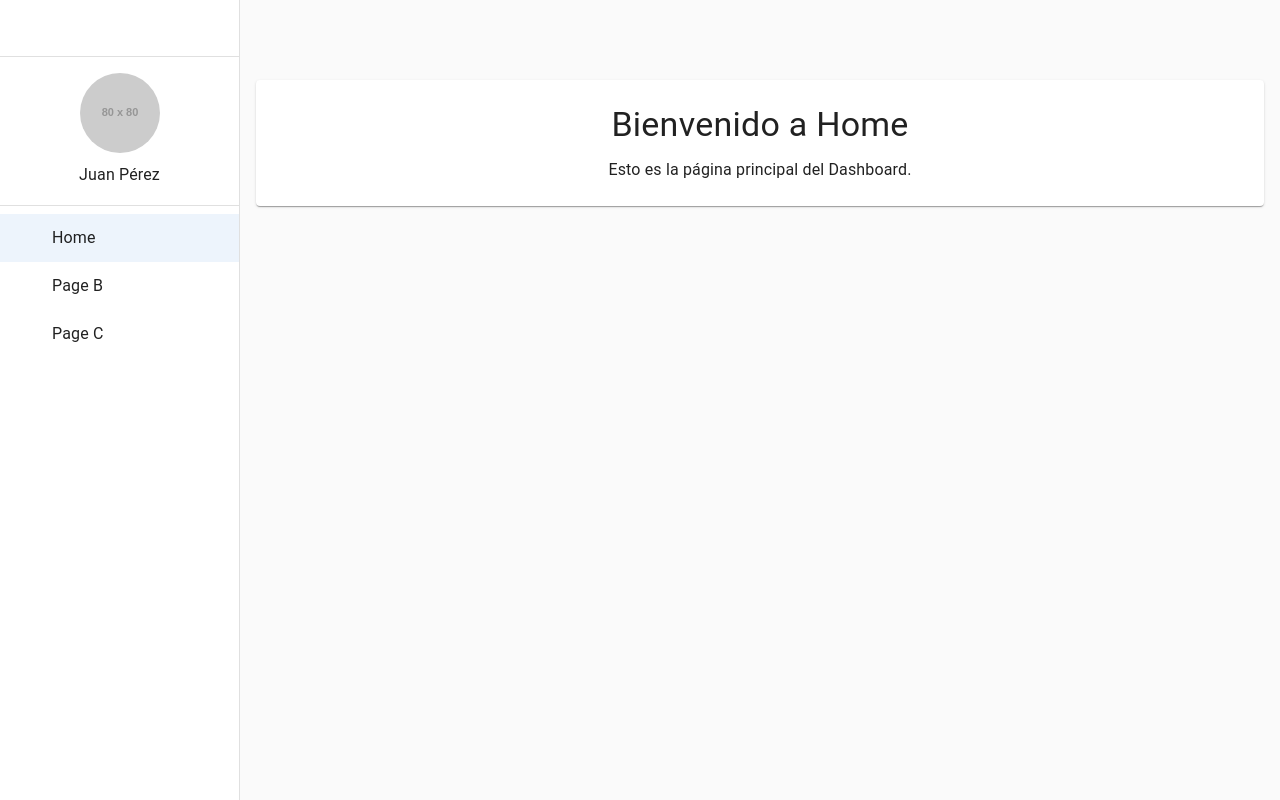
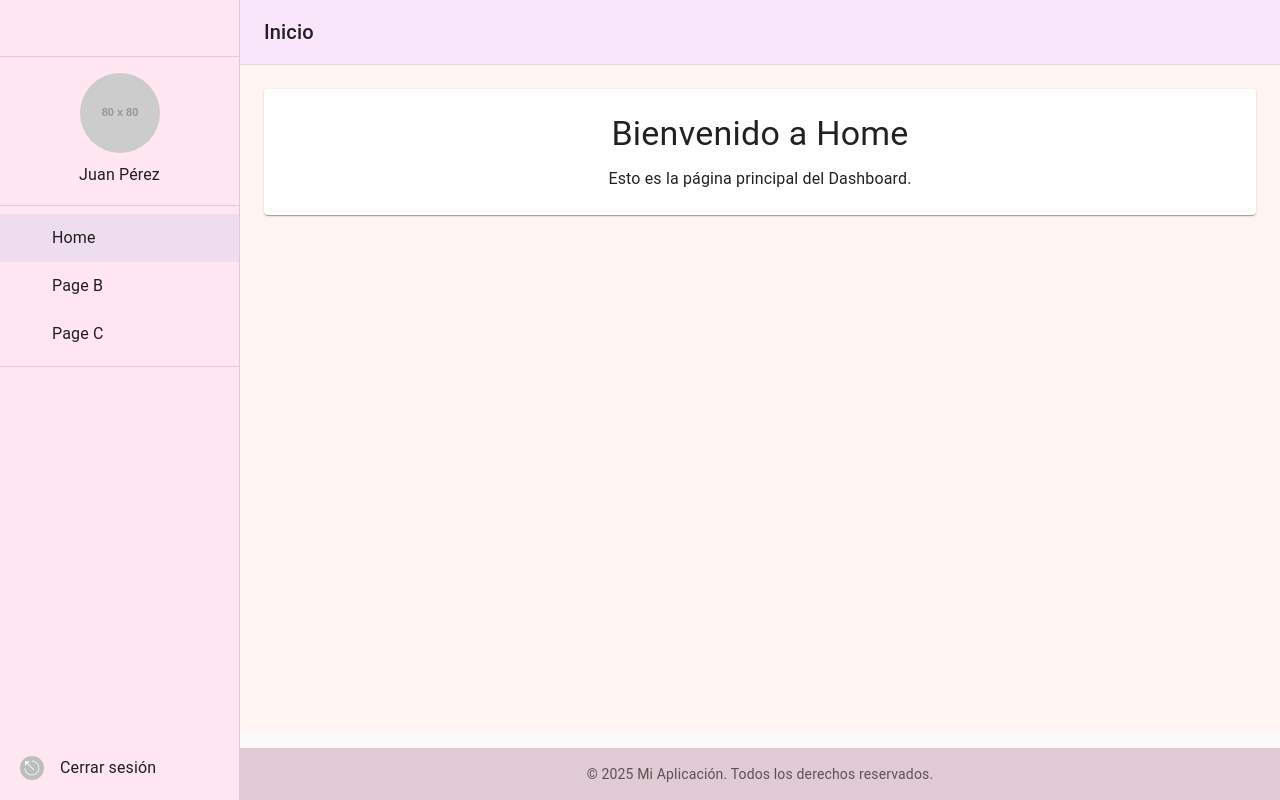
Before and after one commit to JaviFiallos/here-front, a React (Vite) app: page /dashboard/home in a window 1280 px wide. Built offline with nearby package versions, Linux system fonts and the light colour scheme; some icons are missing.

Commit message:
Cambio de color

```diff
--- a/src/components/Layout/MainLayout.tsx
+++ b/src/components/Layout/MainLayout.tsx
@@ -1,20 +1,47 @@
-// src/layout/DashboardLayout.tsx
+// src/components/Layout/MainLayout.tsx
 import React from 'react';
-import { Outlet } from 'react-router-dom';
-import { Box, Toolbar } from '@mui/material';
+import { Box } from '@mui/material';
 import Sidebar from '../Sidebar/Sidebar';
+import Header from '../Header/Header';
+import Footer from '../Footer/Footer';
+import { Outlet, useLocation } from 'react-router-dom';
+
+const getTitleFromPath = (pathname: string): string => {
+  switch (pathname) {
+    case '/dashboard/home':
+      return 'Inicio';
+    case '/dashboard/pageb':
+      return 'Página B';
+    case '/dashboard/pagec':
+      return 'Página C';
+    default:
+      return '';
+  }
+};
 
 const MainLayout: React.FC = () => {
+  const location = useLocation();
+  const title = getTitleFromPath(location.pathname);
+
   return (
-    <Box sx={{ display: 'flex' }}>
-      {/* Sidebar (Drawer) */}
+    <Box sx={{ display: 'flex', height: '100vh' }}>
+      {/* Sidebar */}
       <Sidebar />
 
-      {/* Contenido principal: se ajusta para dejar espacio al Drawer */}
-      <Box component="main" sx={{ flexGrow: 1, p: 2 }}>
-        {/* Toolbar vacía para que el contenido quede debajo del AppBar si existiera. */}
-        <Toolbar />
-        <Outlet />
+      {/* Contenido principal */}
+      <Box sx={{ flexGrow: 1, display: 'flex', flexDirection: 'column' }}>
+        {/* Header dinámico */}
+        <Header title={title} />
+
+        {/* Contenido */}
+        <Box sx={{ flexGrow: 1, p: 3, overflowY: 'auto', backgroundColor: '#FFF6F3' }}>
+
+          <Outlet />
+
+        </Box>
+
+        {/* Footer fijo dentro del flujo */}
+        <Footer />
       </Box>
     </Box>
   );
--- a/src/components/Sidebar/Sidebar.tsx
+++ b/src/components/Sidebar/Sidebar.tsx
@@ -34,6 +34,7 @@ const StyledDrawer = styled(Drawer, {
   '& .MuiDrawer-paper': {
     width: open ? DRAWER_WIDTH_OPEN : DRAWER_WIDTH_CLOSED,
     overflowX: 'hidden',
+    backgroundColor: '#ffe6f0',
     transition: theme.transitions.create('width', {
       easing: theme.transitions.easing.sharp,
       duration: theme.transitions.duration.enteringScreen,
@@ -135,6 +136,34 @@ const Sidebar: React.FC = () => {
           );
         })}
       </List>
+      <Divider />
+
+{/* Opción de Cerrar sesión */}
+<List sx={{ mt: 'auto' }}>
+  <ListItemButton
+    onClick={() => {
+      // Aquí puedes limpiar datos de sesión, redirigir, etc.
+      console.log('Cerrar sesión');
+      navigate('/login'); // o a donde corresponda
+    }}
+    sx={{
+      justifyContent: open ? 'initial' : 'center',
+      px: 2.5,
+    }}
+  >
+    <ListItemIcon
+      sx={{
+        minWidth: 0,
+        mr: open ? 2 : 'auto',
+        justifyContent: 'center',
+      }}
+    >
+      <Avatar sx={{ width: 24, height: 24 }}>⎋</Avatar> {/* o un icono */}
+    </ListItemIcon>
+    {open && <ListItemText primary="Cerrar sesión" />}
+  </ListItemButton>
+</List>
+
     </StyledDrawer>
   );
 };
```
